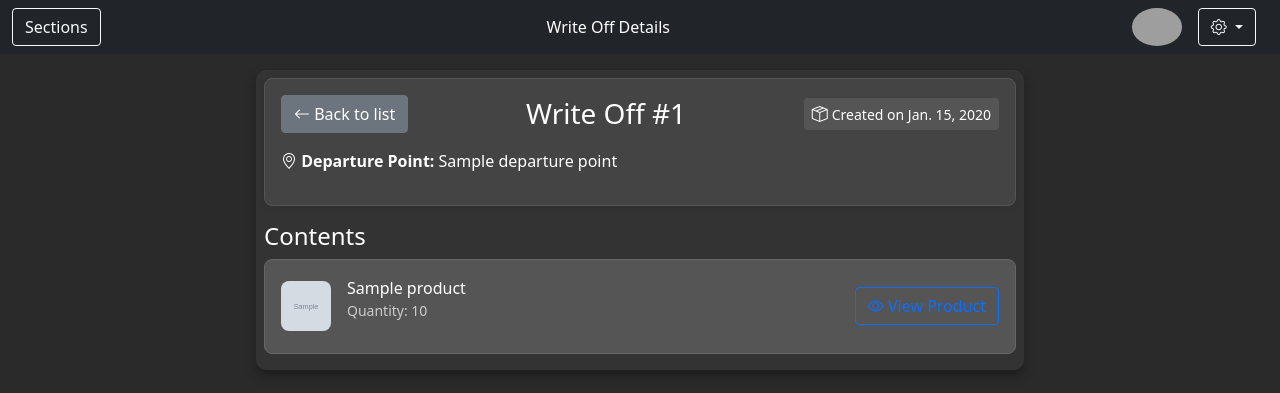
After one commit to maximSytd/django-my-storage, a Django app: template templates/products/detail_write_off.html in a window 1280 px wide. The commit adds this page. Shown: the top 393 px of the page. Run offline with Django 5.2, Linux system fonts and the light colour scheme; the template is opened without the code that fills it: most values are stand-ins (such as "Sample title", 1, 10 or a date in 2020); grey boxes marked "Sample" are stand-in pictures; parts of the project's set-up code (start-up, migrations or seed data) failed here and were passed over; some libraries are stand-ins or nearby versions; grey boxes are pictures that could not be loaded.

Commit message:
Complete write off logic

```diff
--- a/apps/products/forms/__init__.py
+++ b/apps/products/forms/__init__.py
@@ -7,4 +7,4 @@ from .shipment import (
     ShipmentUpdateForm,
 )
 from .departure_point import DeparturePointForm
-from .write_off import WriteOffForm
+from .write_off import WriteOffForm, WriteOffContentsForm
--- a/apps/products/models/__init__.py
+++ b/apps/products/models/__init__.py
@@ -7,3 +7,4 @@ from .notification import Notification
 from .shipment_contents import ShipmentContents
 from .write_off import WriteOff
 from .departure_point import DeparturePoint
+from .write_off_contents import WriteOffContents
--- a/apps/products/querysets/__init__.py
+++ b/apps/products/querysets/__init__.py
@@ -1,2 +1,3 @@
 from .product import ProductQueryset
 from .shipment import ShipmentQueryset
+from .write_off import WriteOffQueryset
--- a/apps/products/querysets/product.py
+++ b/apps/products/querysets/product.py
@@ -33,7 +33,7 @@ class ProductQueryset(QuerySet):
             total=Sum("quantity"),
         ).values("total")[:1]
 
-        writeoff_quantity_subquery = models.WriteOff.objects.filter(
+        writeoff_quantity_subquery = models.WriteOffContents.objects.filter(
             product=OuterRef("pk"),
         ).values(
             "product",
--- a/apps/products/views/__init__.py
+++ b/apps/products/views/__init__.py
@@ -25,7 +25,7 @@ from .shipment import (
 from .write_off import (
     WriteOffListView,
     WriteOffCreateView,
-    WriteOffUpdateView,
+    WriteOffDetailView,
 )
 from .departure_point import (
     DeparturePointCreateView,
--- a/apps/products/views/shipment.py
+++ b/apps/products/views/shipment.py
@@ -22,7 +22,7 @@ class ShipmentListView(LoginRequiredMixin, FilterView):
     filterset_class = ShipmentFilter
     template_name = "products/list_shipments.html"
     context_object_name = "shipments"
-    queryset = Shipment.objects.with_contains()
+    queryset = Shipment.objects.with_contents()
 
 class ShipmentCreateView(LoginRequiredMixin, CreateView):
     model = Shipment
@@ -60,7 +60,7 @@ class ShipmentDetailView(LoginRequiredMixin, DetailView):
     model = Shipment
     template_name = "products/detail_shipment.html"
     context_object_name = "shipment"
-    queryset = Shipment.objects.with_contains()
+    queryset = Shipment.objects.with_contents()
 
     def get_context_data(self, **kwargs):
         context = super().get_context_data(**kwargs)
--- a/templates/products/detail_shipment.html
+++ b/templates/products/detail_shipment.html
@@ -20,6 +20,9 @@
 <div class="content-container">
     <div class="shipment-detail">
         <div class="shipment-header">
+            <a href="{% url 'products:list_shipments' %}" class="btn btn-secondary">
+                <i class="bi bi-arrow-left"></i> Back to list
+            </a>
             <h3>Shipment #{{ shipment.id }}</h3>
             <div class="shipment-status {{ shipment.status|lower|slugify }}">
                 <i class="bi bi-truck"></i>
@@ -45,7 +48,7 @@
 
     <div class="shipment-contents">
         <h4>Contents</h4>
-        {% for content in shipment.shipment_contents.all %}
+        {% for content in shipment.all_contents %}
         <div class="content-card">
             <div class="product-info">
                 {% if content.product.picture_thumbnail %}
--- /dev/null
+++ b/templates/products/detail_write_off.html
@@ -0,0 +1,67 @@
+{% extends 'base.html' %}
+{% load crispy_forms_tags %}
+{% load static %}
+{% load i18n %}
+
+{% block title %}Write Off Details{% endblock %}
+
+{% block style %}
+<link rel="stylesheet" href="https://cdn.jsdelivr.net/npm/bootstrap-icons@1.5.0/font/bootstrap-icons.css">
+<link rel="stylesheet" href="{% static 'products/css/detail_write_off.css' %}" />
+{% endblock %}
+
+{% block page_name %}
+<div class="w-100 d-flex justify-content-center">
+    Write Off Details
+</div>
+{% endblock %}
+
+{% block content %}
+<div class="content-container">
+    <div class="write-off-detail">
+        <div class="write-off-header">
+            <a href="{% url 'products:list_write_offs' %}" class="btn btn-secondary">
+                <i class="bi bi-arrow-left"></i> Back to list
+            </a>
+            <h3>Write Off #{{ write_off.id }}</h3>
+            <div class="write-off-status">
+                <i class="bi bi-box-seam"></i>
+                Created on {{ write_off.created.date }}
+            </div>
+        </div>
+        <p>
+            <i class="bi bi-geo-alt"></i>
+            <strong>Departure Point:</strong> {{ write_off.departure_point.name }}
+        </p>
+    </div>
+
+    <div class="write-off-contents">
+        <h4>Contents</h4>
+        {% for content in write_off.all_contents %}
+        <div class="content-card">
+            <div class="product-info">
+                {% if content.product.picture_thumbnail %}
+                <img src="{{ content.product.picture_thumbnail.url }}" alt="{{ content.product.name }}" class="product-image">
+                {% else %}
+                <div class="no-image">No Image</div>
+                {% endif %}
+                <div>
+                    <p class="product-name">{{ content.product.name }}</p>
+                    <p class="quantity">Quantity: {{ content.quantity }}</p>
+                </div>
+            </div>
+            <div>
+                <a href="{% url 'products:detail_product' pk=content.product.pk %}" class="btn btn-outline-primary">
+                    <i class="bi bi-eye"></i> View Product
+                </a>
+            </div>
+        </div>
+        {% endfor %}
+    </div>
+</div>
+{% endblock %}
+
+{% block scripts %}
+{% include 'products/includes/filter_common_scripts.html' %}
+<script src="https://cdn.jsdelivr.net/npm/bootstrap@5.1.3/dist/js/bootstrap.bundle.min.js"></script>
+{% endblock %}
--- /dev/null
+++ b/ui/products/css/detail_write_off.css
@@ -0,0 +1,101 @@
+.content-container {
+    max-width: 60%;
+    margin: auto;
+    padding: 0.5rem;
+    background-color: #333;
+    border-radius: 10px;
+    margin-top: 1rem;
+    box-shadow: 0 6px 12px rgba(0, 0, 0, 0.3);
+}
+.write-off-detail {
+    background-color: #444;
+    border: 1px solid #555;
+    border-radius: 0.5rem;
+    padding: 1rem;
+    color: #fff;
+    box-shadow: 0px 1px 5px rgba(0, 0, 0, 0.1);
+    margin-bottom: 1rem;
+}
+
+.write-off-header {
+    display: flex;
+    justify-content: space-between;
+    align-items: center;
+    margin-bottom: 1rem;
+}
+
+.write-off-header h3 {
+    margin: 0;
+}
+
+.write-off-status {
+    background-color: #555;
+    padding: 4px 8px;
+    border-radius: 4px;
+    font-size: 14px;
+    color: #fff;
+    display: flex;
+    align-items: center;
+    gap: 4px;
+}
+
+.write-off-status i {
+    font-size: 16px;
+}
+
+.write-off-contents {
+    margin-top: 1rem;
+}
+
+.content-card {
+    display: flex;
+    justify-content: space-between;
+    align-items: center;
+    background-color: #555;
+    border: 1px solid #666;
+    border-radius: 0.5rem;
+    padding: 1rem;
+    margin-bottom: 0.5rem;
+    color: #fff;
+}
+
+.content-card:hover {
+    background-color: #666;
+    border-color: #777;
+}
+
+.product-info {
+    display: flex;
+    align-items: center;
+    gap: 16px;
+}
+
+.product-image {
+    width: 50px;
+    height: 50px;
+    border-radius: 8px;
+    object-fit: cover;
+}
+
+.no-image {
+    width: 50px;
+    height: 50px;
+    background-color: #f0f0f0;
+    border-radius: 8px;
+    display: flex;
+    align-items: center;
+    justify-content: center;
+    color: #888;
+    font-size: 14px;
+}
+
+.product-name {
+    margin: 0;
+    font-size: 16px;
+    color: #fff;
+}
+
+.quantity {
+    font-size: 14px;
+    color: #ccc;
+}
```
Also changed, not shown: apps/products/forms/write_off.py (+34 -21 lines), apps/products/models/write_off.py (+7 -11 lines), apps/products/models/write_off_contents.py (added, +33 -0 lines), apps/products/querysets/write_off.py (renamed from apps/products/querysets/shipment.py, +10 -10 lines), apps/products/urls.py (+4 -4 lines), apps/products/views/write_off.py (+37 -12 lines), templates/products/create_write_off.html (+38 -10 lines), templates/products/list_write_offs.html (+20 -17 lines), apps/products/migrations/0005_remove_writeoff_product_remove_writeoff_quantity_and_more.py (added).
